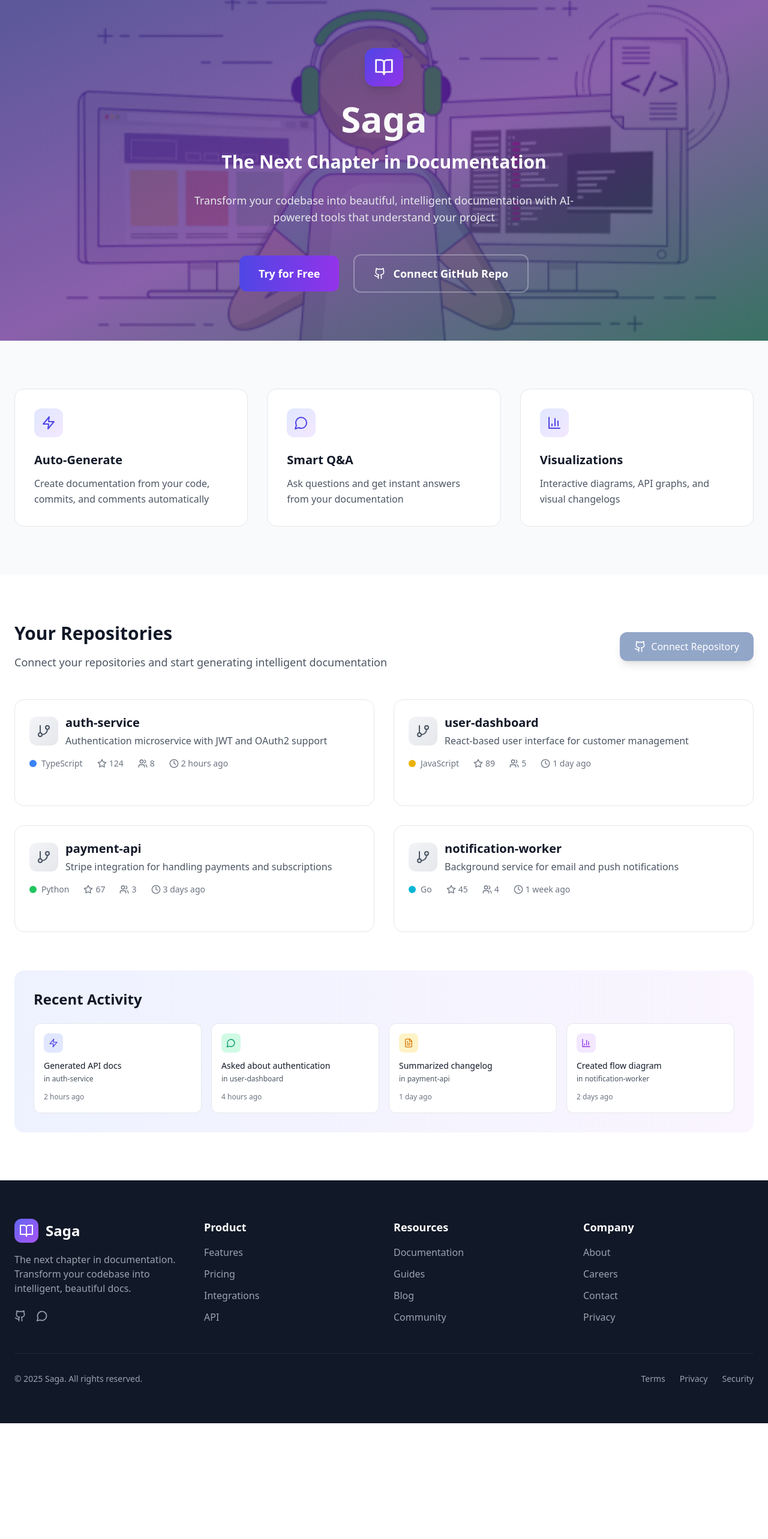
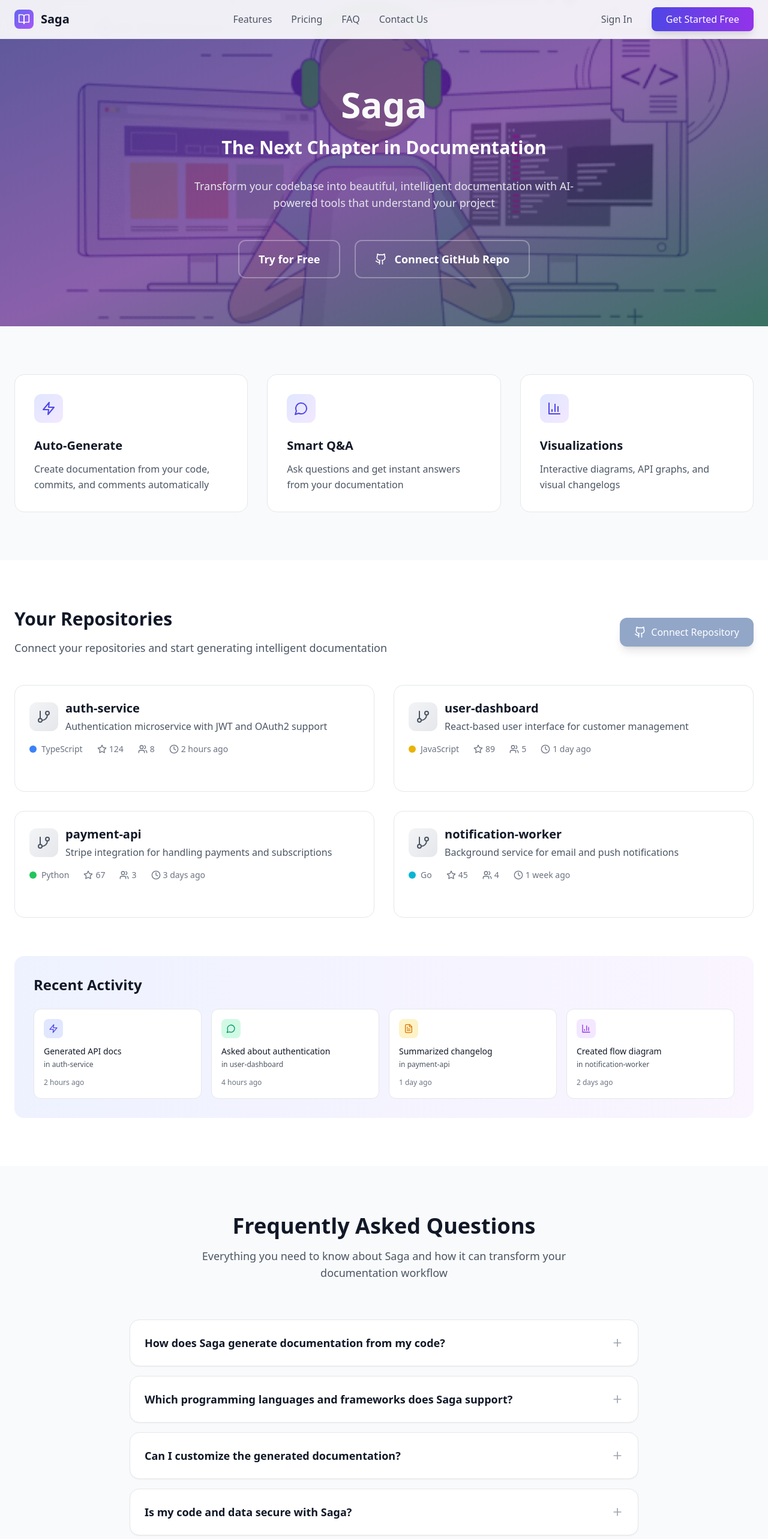
Before and after one commit to pang-lang/Saga, a React (Vite) app: page / in a window 1280 px wide. Shown: the top 2566 px of the page at 60% size. Before the commit the page ends 2373 px from the top, so only its background shows below. Built offline with nearby package versions, Linux system fonts and the light colour scheme.

Commit message:
landing page ui

```diff
--- a/src/components/LandingPage.tsx
+++ b/src/components/LandingPage.tsx
@@ -1,5 +1,5 @@
 import React, { useEffect, useState } from 'react';
-import { GitBranch, FileText, MessageCircle, BarChart3, Zap, Clock, Star, Users, ArrowRight, Github, Sparkles, BookOpen, Target, Layers } from 'lucide-react';
+import { GitBranch, FileText, MessageCircle, BarChart3, Zap, Clock, Star, Users, ArrowRight, Github, Sparkles, BookOpen, Target, Layers, Menu, X, ChevronDown, ChevronUp, Plus, Minus } from 'lucide-react';
 import { motion } from "framer-motion"
 
 interface Repository {
@@ -16,8 +16,15 @@ interface LandingPageProps {
   onNavigateToWorkspace: (view: string, repoId?: string) => void;
 }
 
+interface FAQItem {
+  question: string;
+  answer: string;
+}
+
 export default function LandingPage({ onNavigateToWorkspace }: LandingPageProps) {
   const [scrollY, setScrollY] = useState(0);
+  const [isMenuOpen, setIsMenuOpen] = useState(false);
+  const [openFAQ, setOpenFAQ] = useState<number | null>(null);
 
   useEffect(() => {
     const handleScroll = () => setScrollY(window.scrollY);
@@ -64,6 +71,25 @@ export default function LandingPage({ onNavigateToWorkspace }: LandingPageProps)
     }
   ];
 
+  const faqItems: FAQItem[] = [
+    {
+      question: "How does Saga generate documentation from my code?",
+      answer: "Saga uses advanced AI to analyze your codebase, including source code, comments, commit messages, and repository structure. It understands the context and relationships between different parts of your project to generate comprehensive, accurate documentation automatically."
+    },
+    {
+      question: "Which programming languages and frameworks does Saga support?",
+      answer: "Saga supports all major programming languages including JavaScript, TypeScript, Python, Go, Java, C#, Ruby, PHP, and more. It also understands popular frameworks like React, Vue, Django, Express, Spring, and many others."
+    },
+    {
+      question: "Can I customize the generated documentation?",
+      answer: "Absolutely! While Saga generates intelligent documentation automatically, you can customize templates, add your own sections, modify the structure, and include custom branding. The AI learns from your preferences to improve future generations."
+    },
+    {
+      question: "Is my code and data secure with Saga?",
+      answer: "Yes, security is our top priority. We use enterprise-grade encryption for all data in transit and at rest. Your code never leaves our secure infrastructure, and we offer on-premise deployment options for enterprise customers with strict security requirements."
+    },
+  ];
+
   const getLanguageColor = (language: string) => {
     const colors = {
       TypeScript: 'bg-blue-500',
@@ -96,9 +122,96 @@ export default function LandingPage({ onNavigateToWorkspace }: LandingPageProps)
   const heroOpacity = Math.max(0, 1 - scrollY / 400);
   const heroTransform = `translateY(${scrollY * 0.5}px)`;
 
+  const toggleFAQ = (index: number) => {
+    setOpenFAQ(openFAQ === index ? null : index);
+  };
+
   return (
     <div className="min-h-screen bg-white">
-      <div className="relative overflow-hidden">
+      {/* Header */}
+      <header className="fixed top-0 left-0 right-0 bg-white/90 backdrop-blur-sm border-b border-gray-200 z-50">
+        <div className="max-w-7xl mx-auto px-6">
+          <div className="flex items-center justify-between h-16">
+            {/* Logo */}
+            <div className="flex items-center space-x-3">
+              <div className="w-8 h-8 bg-gradient-to-br from-indigo-500 to-purple-500 rounded-lg flex items-center justify-center">
+                <BookOpen className="w-5 h-5 text-white" />
+              </div>
+              <span className="text-xl font-bold text-gray-900">Saga</span>
+            </div>
+
+            {/* Desktop Navigation */}
+            <nav className="hidden md:flex items-center space-x-8">
+              <a href="#features" className="text-gray-600 hover:text-gray-900 font-medium transition-colors">
+                Features
+              </a>
+              <a href="#pricing" className="text-gray-600 hover:text-gray-900 font-medium transition-colors">
+                Pricing
+              </a>
+              <a href="#faq" className="text-gray-600 hover:text-gray-900 font-medium transition-colors">
+                FAQ
+              </a>
+              <a href="#contact" className="text-gray-600 hover:text-gray-900 font-medium transition-colors">
+                Contact Us
+              </a>
+            </nav>
+
+            {/* Desktop CTA */}
+            <div className="hidden md:flex items-center space-x-4">
+              <button className="px-4 py-2 text-gray-600 hover:text-gray-900 font-medium transition-colors">
+                Sign In
+              </button>
+              <button className="px-6 py-2 bg-gradient-to-r from-indigo-600 to-purple-600 text-white rounded-lg hover:from-indigo-700 hover:to-purple-700 transition-all font-medium shadow-lg">
+                Get Started Free
+              </button>
+            </div>
+
+            {/* Mobile Menu Button */}
+            <button
+              onClick={() => setIsMenuOpen(!isMenuOpen)}
+              className="md:hidden p-2 rounded-lg hover:bg-gray-100"
+            >
+              {isMenuOpen ? <X className="w-6 h-6" /> : <Menu className="w-6 h-6" />}
+            </button>
+          </div>
+
+          {/* Mobile Menu */}
+          {isMenuOpen && (
+            <motion.div
+              initial={{ opacity: 0, y: -10 }}
+              animate={{ opacity: 1, y: 0 }}
+              exit={{ opacity: 0, y: -10 }}
+              className="md:hidden py-4 border-t border-gray-200"
+            >
+              <nav className="flex flex-col space-y-4">
+                <a href="#features" className="text-gray-600 hover:text-gray-900 font-medium py-2">
+                  Features
+                </a>
+                <a href="#pricing" className="text-gray-600 hover:text-gray-900 font-medium py-2">
+                  Pricing
+                </a>
+                <a href="#faq" className="text-gray-600 hover:text-gray-900 font-medium py-2">
+                  FAQ
+                </a>
+                <a href="#contact" className="text-gray-600 hover:text-gray-900 font-medium py-2">
+                  Contact Us
+                </a>
+                <div className="flex flex-col space-y-2 pt-4">
+                  <button className="px-4 py-2 text-gray-600 hover:text-gray-900 font-medium text-left">
+                    Sign In
+                  </button>
+                  <button className="px-6 py-2 bg-gradient-to-r from-indigo-600 to-purple-600 text-white rounded-lg hover:from-indigo-700 hover:to-purple-700 transition-all font-medium shadow-lg">
+                    Get Started Free
+                  </button>
+                </div>
+              </nav>
+            </motion.div>
+          )}
+        </div>
+      </header>
+
+      {/* Hero Section */}
+      <div className="relative overflow-hidden pt-16">
         <motion.div
           className="absolute inset-0 bg-cover bg-center bg-no-repeat"
           style={{
@@ -125,11 +238,6 @@ export default function LandingPage({ onNavigateToWorkspace }: LandingPageProps)
           }}
         >
           <div className="text-center">
-            <div className="flex items-center justify-center mb-6">
-              <div className="w-16 h-16 bg-gradient-to-br from-indigo-600 to-purple-600 rounded-2xl flex items-center justify-center shadow-lg">
-                <BookOpen className="w-8 h-8 text-white" />
-              </div>
-            </div>
             <h1 className="text-5xl md:text-6xl font-bold text-gray-900 mb-6">
               <span className="bg-gradient-to-r from-white to-gray-100 bg-clip-text text-transparent">
                 Saga
@@ -142,9 +250,9 @@ export default function LandingPage({ onNavigateToWorkspace }: LandingPageProps)
               Transform your codebase into beautiful, intelligent documentation with AI-powered tools that understand your project
             </p>
             <div className="flex flex-col sm:flex-row items-center justify-center space-y-4 sm:space-y-0 sm:space-x-6">
-            <button className="px-8 py-4 bg-gradient-to-r from-indigo-600 to-purple-600 text-white rounded-xl font-semibold text-lg hover:shadow-[0_0_20px_rgba(139,92,246,0.6)] transition-all duration-300">
-              Try for Free
-            </button>
+              <button className="flex items-center space-x-3 px-8 py-4 border-2 border-white/30 text-white rounded-xl font-semibold text-lg hover:border-white hover:bg-white/10 transition-all duration-200">
+                Try for Free
+              </button>
               <button className="flex items-center space-x-3 px-8 py-4 border-2 border-white/30 text-white rounded-xl font-semibold text-lg hover:border-white hover:bg-white/10 transition-all duration-200">
                 <Github className="w-5 h-5" />
                 <span>Connect GitHub Repo</span>
@@ -154,9 +262,8 @@ export default function LandingPage({ onNavigateToWorkspace }: LandingPageProps)
         </div>
       </div>
 
-
       {/* Features Section */}
-      <div className="py-20 bg-gray-50">
+      <div id="features" className="py-20 bg-gray-50">
         <div className="max-w-7xl mx-auto px-6">
           <div className="grid grid-cols-1 md:grid-cols-3 gap-8">
             {features.map((feature, index) => {
@@ -164,7 +271,7 @@ export default function LandingPage({ onNavigateToWorkspace }: LandingPageProps)
               return (
                 <div
                   key={index}
-                  className="bg-white rounded-2xl p-8 border border-gray-200 hover:border-indigo-300 hover:shadow-xl transition-all duration-300 transform hover:-translate-y-1"
+                  className="bg-white rounded-2xl p-8 border border-gray-200 hover:border-[#92A6C8] hover:shadow-xl transition-all duration-300 transform hover:-translate-y-1"
                 >
                   <div className="w-12 h-12 bg-gradient-to-br from-indigo-100 to-purple-100 rounded-xl flex items-center justify-center mb-6">
                     <Icon className="w-6 h-6 text-indigo-600" />
@@ -188,7 +295,7 @@ export default function LandingPage({ onNavigateToWorkspace }: LandingPageProps)
                 Connect your repositories and start generating intelligent documentation
               </p>
             </div>
-            <button className="px-6 py-3 bg-[#92A6C8] text-white rounded-xl hover:bg-[#5574AA] transition-colors flex items-center space-x-2 shadow-lg">
+            <button className="px-6 py-3 bg-[#92A6C8] text-white rounded-xl hover:bg-[#374A6D] transition-colors flex items-center space-x-2 shadow-lg">
               <Github className="w-5 h-5" />
               <span>Connect Repository</span>
             </button>
@@ -199,7 +306,7 @@ export default function LandingPage({ onNavigateToWorkspace }: LandingPageProps)
               <div
                 key={repo.id}
                 onClick={() => onNavigateToWorkspace('write', repo.id)}
-                className="bg-white rounded-2xl border border-gray-200 hover:border-indigo-300 hover:shadow-xl transition-all duration-300 overflow-hidden group cursor-pointer transform hover:-translate-y-1"
+                className="bg-white rounded-2xl border border-gray-200 hover:border-[#92A6C8] hover:shadow-xl transition-all duration-300 overflow-hidden group cursor-pointer transform hover:-translate-y-1"
               >
                 {/* Repository Header */}
                 <div className="p-6">
@@ -278,8 +385,73 @@ export default function LandingPage({ onNavigateToWorkspace }: LandingPageProps)
         </div>
       </div>
 
+      {/* FAQ Section */}
+      <div id="faq" className="py-20 bg-gray-50">
+        <div className="max-w-4xl mx-auto px-6">
+          <div className="text-center mb-16">
+            <h2 className="text-3xl md:text-4xl font-bold text-gray-900 mb-4">
+              Frequently Asked Questions
+            </h2>
+            <p className="text-lg text-gray-600 max-w-2xl mx-auto">
+              Everything you need to know about Saga and how it can transform your documentation workflow
+            </p>
+          </div>
+
+          <div className="space-y-4">
+            {faqItems.map((item, index) => (
+              <motion.div
+                key={index}
+                initial={{ opacity: 0, y: 20 }}
+                whileInView={{ opacity: 1, y: 0 }}
+                transition={{ duration: 0.3, delay: index * 0.1 }}
+                className="bg-white rounded-2xl border border-gray-200 overflow-hidden shadow-sm hover:shadow-md transition-all duration-300"
+              >
+                <button
+                  onClick={() => toggleFAQ(index)}
+                  className="w-full px-6 py-6 text-left flex items-center justify-between hover:bg-gray-50 transition-colors"
+                >
+                  <span className="text-lg font-semibold text-gray-900 pr-4">
+                    {item.question}
+                  </span>
+                  {openFAQ === index ? (
+                    <Minus className="w-5 h-5 text-indigo-600 flex-shrink-0" />
+                  ) : (
+                    <Plus className="w-5 h-5 text-gray-400 flex-shrink-0" />
+                  )}
+                </button>
+
+                <motion.div
+                  initial={false}
+                  animate={{
+                    height: openFAQ === index ? 'auto' : 0,
+                    opacity: openFAQ === index ? 1 : 0
+                  }}
+                  transition={{ duration: 0.3 }}
+                  className="overflow-hidden"
+                >
+                  <div className="px-6 pb-6">
+                    <p className="text-gray-600 leading-relaxed">
+                      {item.answer}
+                    </p>
+                  </div>
+                </motion.div>
+              </motion.div>
+            ))}
+          </div>
+
+          <div className="text-center mt-12">
+            <p className="text-gray-600 mb-4">
+              Still have questions? We're here to help!
+            </p>
+            <button className="px-8 py-3 bg-gradient-to-r from-indigo-600 to-purple-600 text-white rounded-lg hover:from-indigo-700 hover:to-purple-700 transition-all font-medium shadow-lg">
+              Contact Support
+            </button>
+          </div>
+        </div>
+      </div>
+
       {/* Product Footer */}
-      <footer className="bg-gray-900 text-white">
+      <footer id="contact" className="bg-gray-900 text-white">
         <div className="max-w-7xl mx-auto px-6 py-16">
           <div className="grid grid-cols-1 md:grid-cols-4 gap-8">
             {/* Brand */}
@@ -307,8 +479,8 @@ export default function LandingPage({ onNavigateToWorkspace }: LandingPageProps)
             <div>
               <h3 className="text-lg font-semibold mb-4">Product</h3>
               <ul className="space-y-3 text-gray-400">
-                <li><a href="#" className="hover:text-white transition-colors">Features</a></li>
-                <li><a href="#" className="hover:text-white transition-colors">Pricing</a></li>
+                <li><a href="#features" className="hover:text-white transition-colors">Features</a></li>
+                <li><a href="#pricing" className="hover:text-white transition-colors">Pricing</a></li>
                 <li><a href="#" className="hover:text-white transition-colors">Integrations</a></li>
                 <li><a href="#" className="hover:text-white transition-colors">API</a></li>
               </ul>
@@ -331,7 +503,7 @@ export default function LandingPage({ onNavigateToWorkspace }: LandingPageProps)
               <ul className="space-y-3 text-gray-400">
                 <li><a href="#" className="hover:text-white transition-colors">About</a></li>
                 <li><a href="#" className="hover:text-white transition-colors">Careers</a></li>
-                <li><a href="#" className="hover:text-white transition-colors">Contact</a></li>
+                <li><a href="#contact" className="hover:text-white transition-colors">Contact</a></li>
                 <li><a href="#" className="hover:text-white transition-colors">Privacy</a></li>
               </ul>
             </div>
```
Also changed, not shown: public/assets/logo.png (added).
